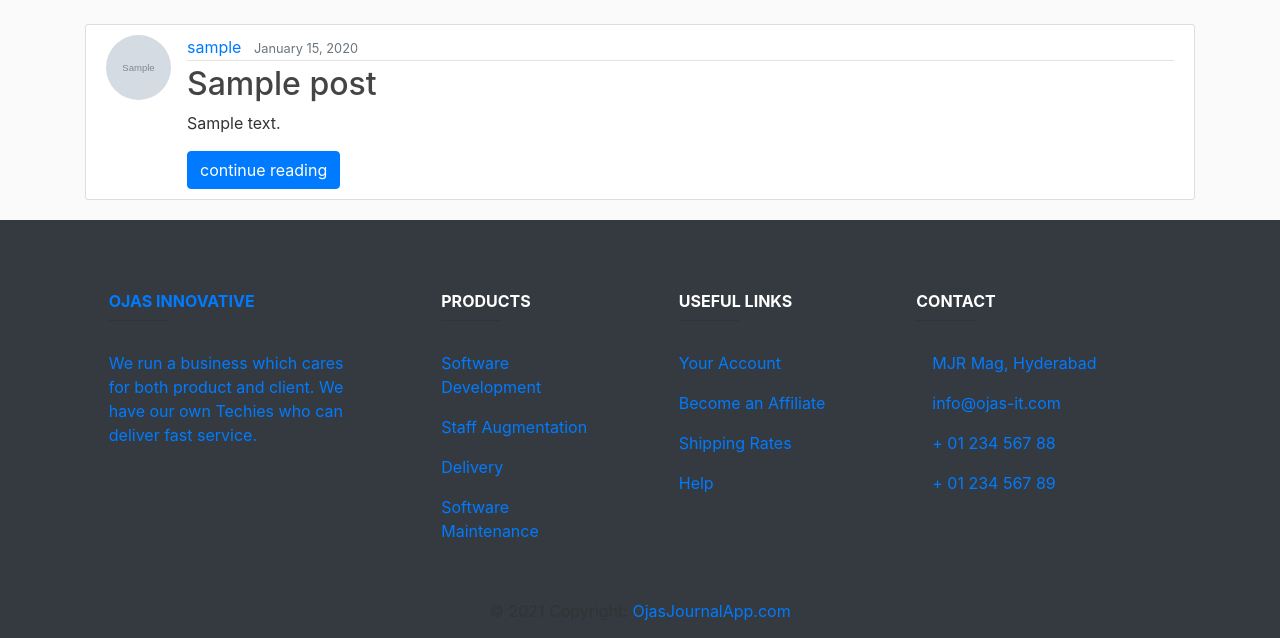
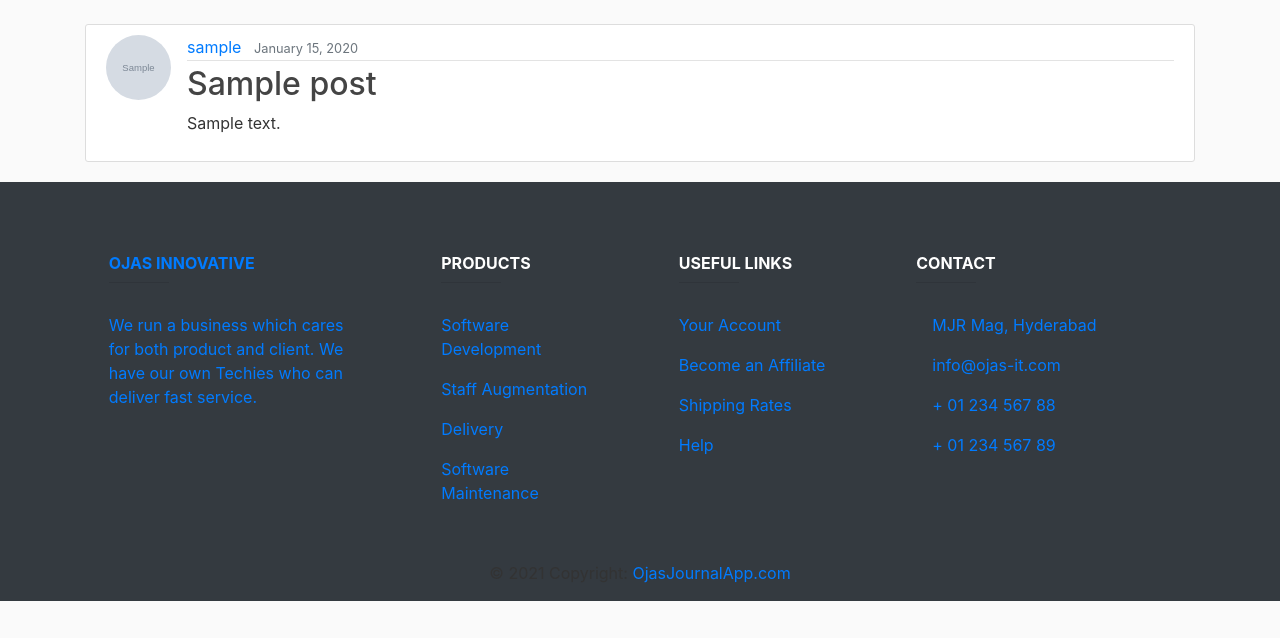
Before and after one commit to Manasranjanpati/Ojas-Daily-Journal-App-, a Django app: page /post/1/ in a window 1280 px wide. Shown: the part 56-694 px from the top of the page. Run offline with Django 3.2, Linux system fonts and the light colour scheme; tables that the repository leaves empty hold one stand-in row (values such as "Sample post"); grey boxes marked "Sample" are stand-in pictures; some libraries are stand-ins or nearby versions.

Commit message:
updated post-detail template

```diff
--- a/journal_app/templates/journal_app/post_detail.html
+++ b/journal_app/templates/journal_app/post_detail.html
@@ -15,8 +15,8 @@
       </div>
       <h2 class="article-title">{{ object.title }}</h2>
       <p class="article-content" >{{ object.content|safe }}</p>
-      <a href="{% url 'post-detail' post.id %}" role="button" class="btn btn-primary">{{ posts.title }} continue
-        reading</a>
+      <!-- <a href="{% url 'post-detail' post.id %}" role="button" class="btn btn-primary">{{ posts.title }} continue
+        reading</a> -->
     </div>
   </article>
 {% endblock content %}
```
